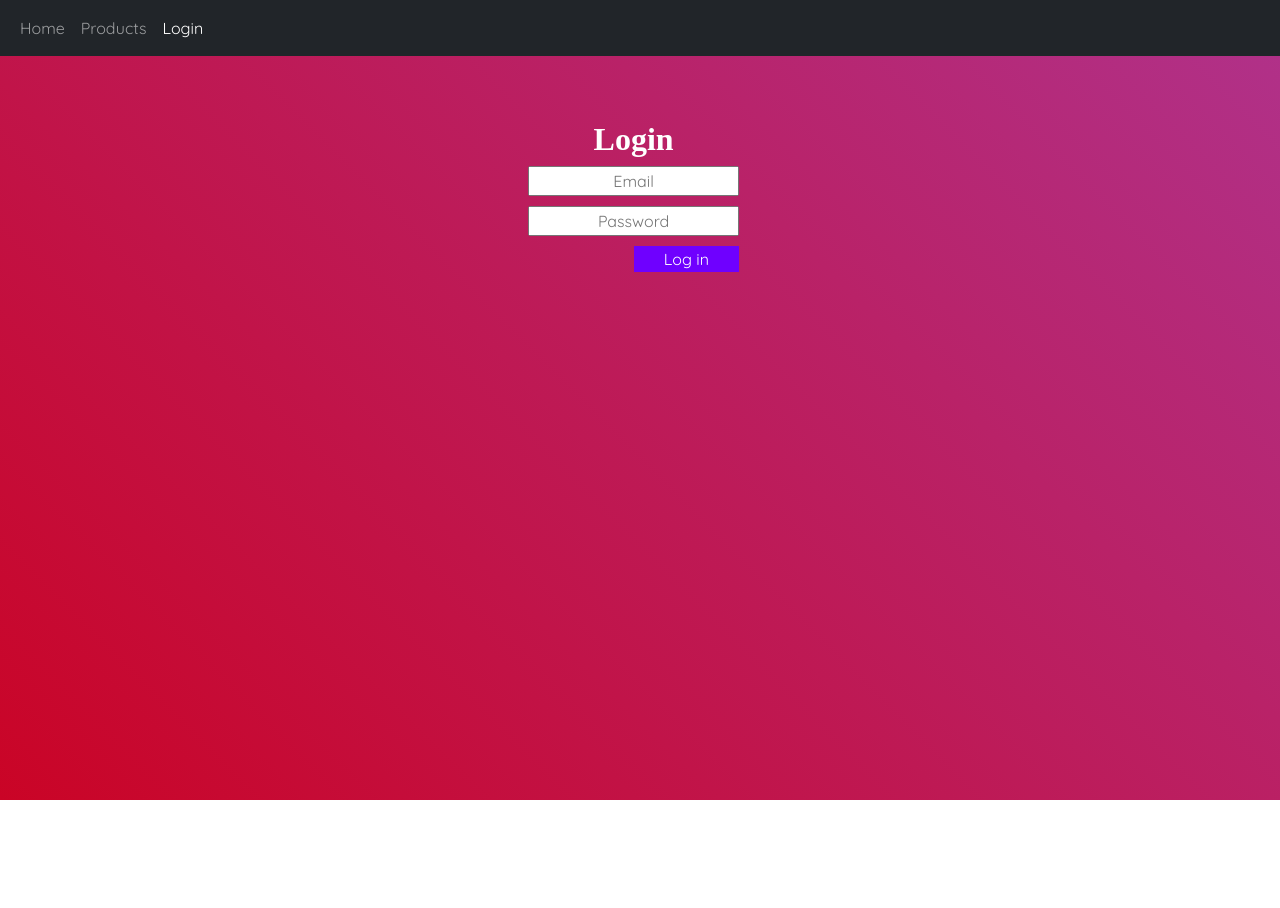
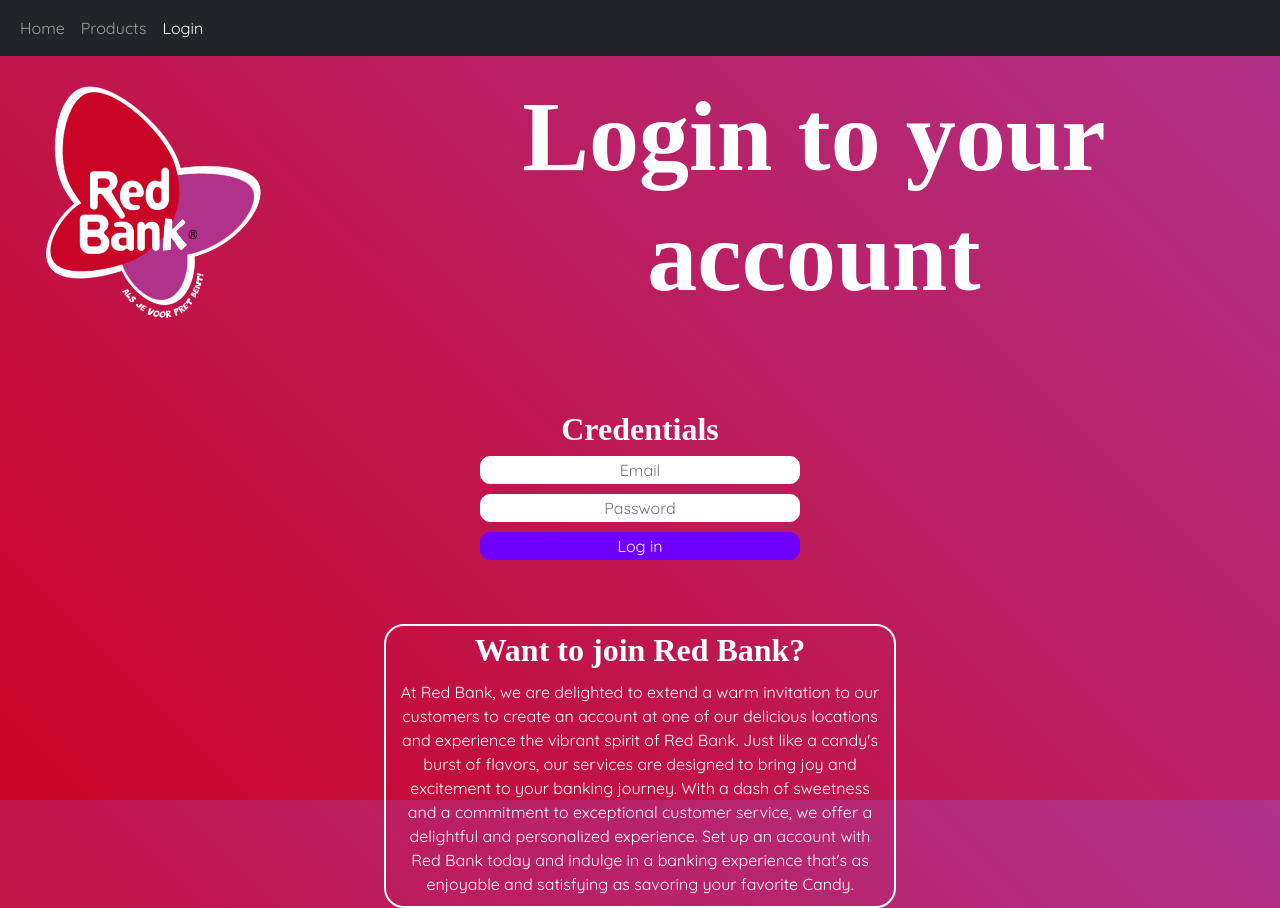
Before and after one commit to vanGenderingen/BankingFrontEndGr5, a Vue app: page /login in a window 1280 px wide. Before the commit the page ends 800 px from the top, so only its background shows below. Built offline with nearby package versions, Linux system fonts and the light colour scheme; a web font is replaced by a local one.

Commit message:
LoginPage working gets jwt token

```diff
--- a/src/components/Home.vue
+++ b/src/components/Home.vue
@@ -25,7 +25,7 @@ export default {
   name: "Home",
   components:{
     Header
-  }
+  },
 };
 </script>
 
--- a/src/components/login/Login.vue
+++ b/src/components/login/Login.vue
@@ -1,84 +1,135 @@
 <template>
+  <Header title="Login to your account"></Header>
   <div class="login">
-    <h2 class="h2-login">Login</h2>
-    <form @submit.prevent="login">
-      <input type="email" v-model="email" placeholder="Email" required>
-      <input type="password" v-model="password" placeholder="Password" required>
-      <button type="submit">Log in</button>
+    <div id="login-div">
+    <h2 class="h2-login">Credentials</h2>
+    <form id="login-form" @submit.prevent="login">
+      <input id="login-input" type="email" v-model="email" placeholder="Email" required>
+      <input id="login-input" type="password" v-model="password" placeholder="Password" required>
+      <button id="login-button" type="submit" :disabled="isLoggedIn">Log in</button>
     </form>
   </div>
-
-  <div class="square-container">
-  <div class="square"></div>
-</div>
+  </div>
+  <div class="creating-account">
+    <h2 id="h2-create">Want to join Red Bank?</h2>
+    <p id="p-login">At Red Bank, we are delighted to extend a warm invitation to our customers to create an account at one of our delicious locations and experience the
+      vibrant spirit of Red Bank. Just like a candy's burst of flavors, our services are designed to bring joy and
+      excitement to your banking journey. With a dash of sweetness and a commitment to exceptional customer service, we
+      offer a delightful and personalized experience. Set up an account with Red Bank today and indulge in a banking
+      experience that's as enjoyable and satisfying as savoring your favorite Candy.</p>
+  </div>
 </template>
 
 <script>
+import Header from "@/components/Header.vue";
 import axios from 'axios';
 
 export default {
+  name: "Login",
+  components: {
+    Header
+  },
   data() {
     return {
       email: '',
-      password: ''
+      password: '',
+      token: '',
     };
   },
+  computed: {
+    isLoggedIn() {
+      return this.email === '' || this.password === '';
+    },
+  },
   methods: {
-    async login() {
-        try {
-            const response = await axios.post('http://localhost:8080/login', {
-            email: this.email,
-            password: this.password
-            });
+    login() {
+      const url = 'http://localhost:8080/login';
 
-            if(response.status === 200) {
-                console.log('Logged in successfully');
-                this.$router.push('/login');
-            }
-            else {
-                 console.log('Wrong email or password');
-            }
-        } catch (error) {
-            console.log(error);
-        }
-    }
-  }
+      axios
+        .post(url, {
+          email: this.email,
+          password: this.password,
+        })
+        .then(response => {
+          const token = response.data.token;
+
+          console.log('Login successful:', token);
+          // Store the token in the session storage
+          sessionStorage.setItem('token', token);
+
+          this.$router.push('/login');
+
+        })
+        .catch(error => {
+          console.error('Error logging in:', error);
+          // Handle the login error, such as displaying an error message
+        });
+    },
+  },
 };
 </script>
 
-<style>
+<style scoped>
+.creating-account {
+  text-align: center;
+  width: 40%;
+  margin-left: 30%;
+  margin-top: 5%;
+  border: #fff solid 2px;
+  border-radius: 20px;
+}
+
+#h2-create {
+  margin-top: 5%;
+  margin: 1%;
+  color: white;
+  font-weight: 800;
+}
+
+#p-login {
+  margin: 2%;
+  color: white;
+  font-weight: 300;
+}
 
 .h2-login {
-    color: white;
+  color: white;
+  font-weight: 800;
 }
 
 .login {
-  max-width: 33%;
+  max-width: 100%;
+  text-align: center;
+}
+#login-div {
+  width: 50%;
+  margin-left: 25%;
   margin-top: 5%;
-  margin-left: 33%;
-  text-align: center;
 
 }
 
-form {
+#login-form {
   display: flex;
   flex-direction: column;
 }
 
-input {
+#login-input {
   margin-bottom: 10px;
   width: 50%;
   text-align: center;
-    margin-left: 25%;
+  margin-left: 25%;
+  border: 1px solid #fff;
+  border-radius: 10px;
 }
 
-button {
-    width: 25%;
+#login-button {
+
   background-color: #6f00ff;
   color: #fff;
   text-align: center;
-  margin-left: 50%;
-  border: none;
+  width: 50%;
+  margin-left: 25%;
+  border: 1px solid #6f00ff;
+  border-radius: 10px;
   cursor: pointer;
-}
-</style>
+}</style>
--- a/src/components/products/ProductOverview.vue
+++ b/src/components/products/ProductOverview.vue
@@ -47,4 +47,5 @@ export default {
   align-items: center;
   margin-top: 30px;
 }
+
 </style>
```
Also changed, not shown: src/components/users/UsersOverview.vue (added, +15 -0 lines).
